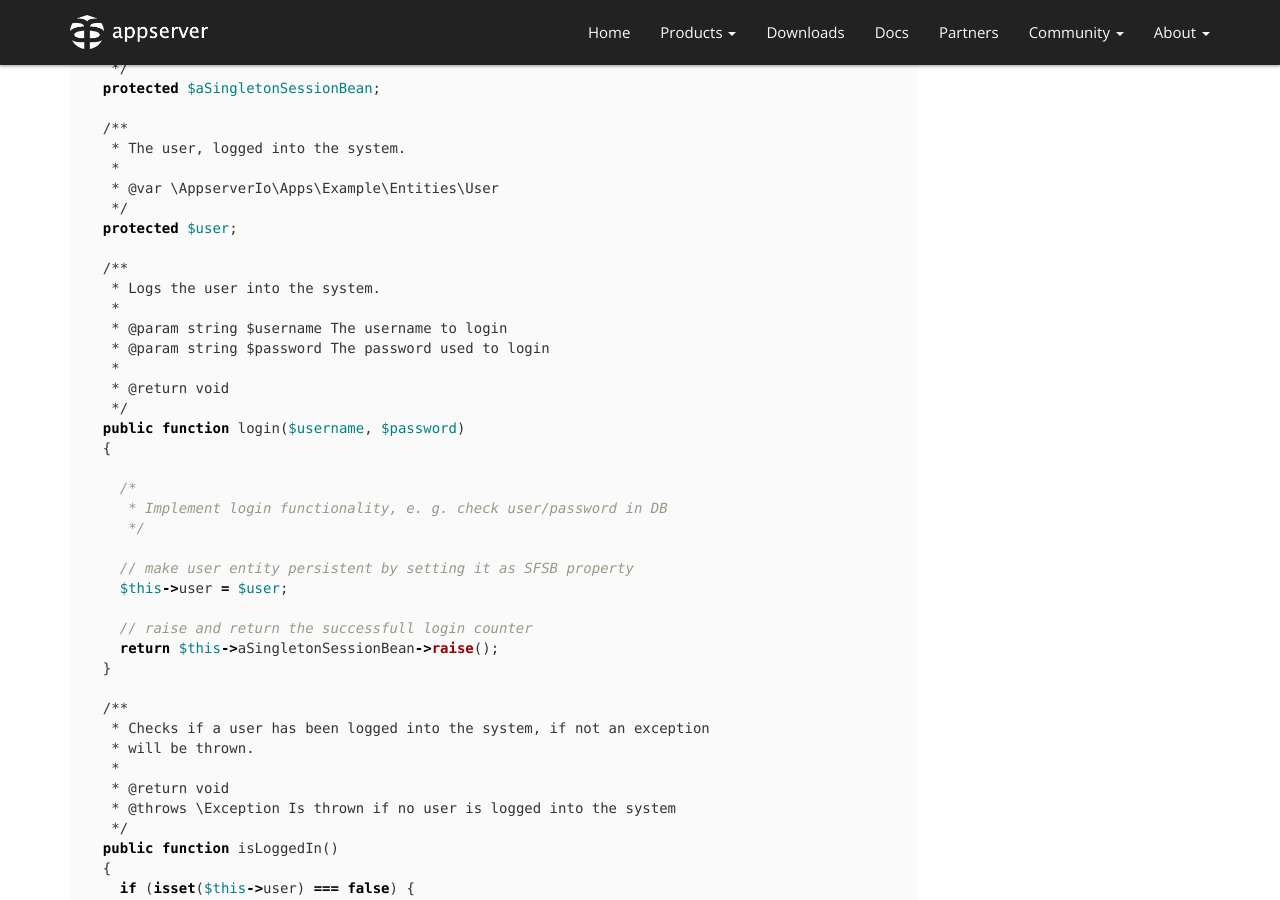
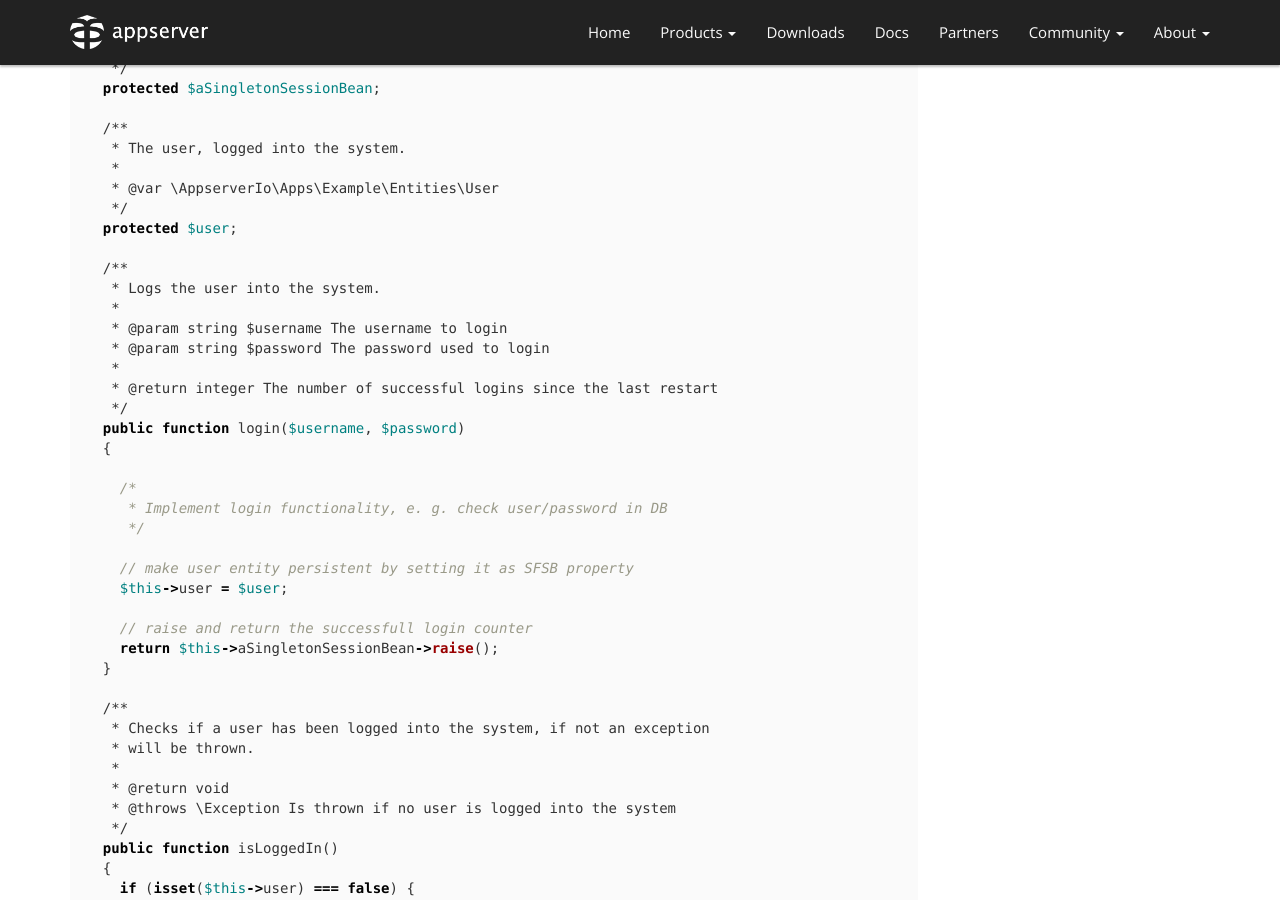
Before and after one commit to appserver-io/appserver, a Jekyll site: the page built from _posts/2014-12-30-persistence-container-basics.md, in a window 1280 px wide and 900 px high, scrolled down 9502 px. Built offline with Jekyll 4.4.1, drawn with Linux system fonts in a browser that asks for light colours; nearby versions of some CDN libraries; library files that are not in the unit come from our copies; Markdown is read by kramdown in place of the engine named in the settings.

Commit message:
Update 2014-12-30-persistence-container-basics.md

```diff
--- a/_posts/2014-12-30-persistence-container-basics.md
+++ b/_posts/2014-12-30-persistence-container-basics.md
@@ -409,7 +409,7 @@ class AStatefulSessionBean
    * @param string $username The username to login
    * @param string $password The password used to login
    *
-   * @return void
+   * @return integer The number of successful logins since the last restart
    */
   public function login($username, $password)
   {
```
